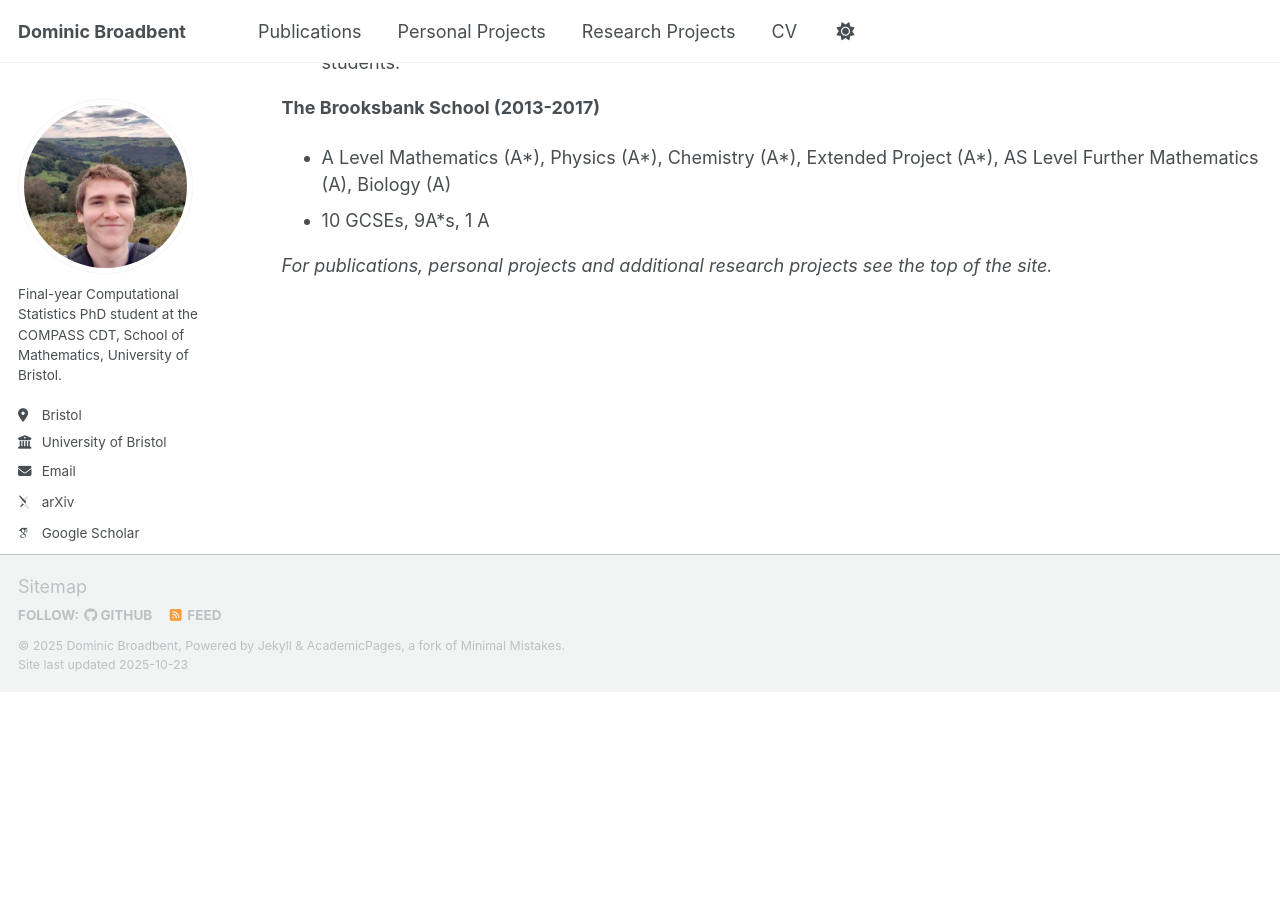
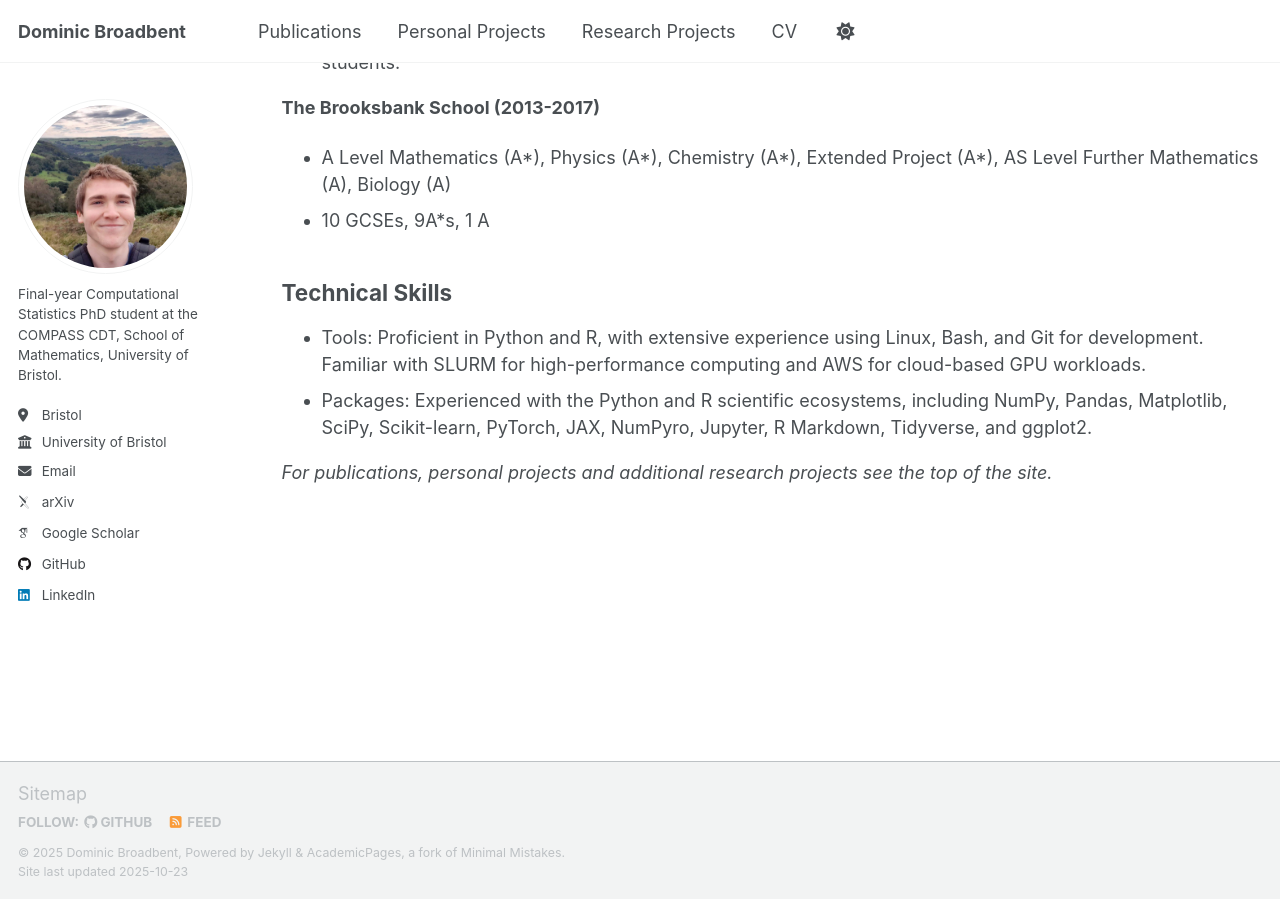
Before and after one commit to dominicjbroadbent/dominicjbroadbent.github.io, a Jekyll site: the page built from _pages/cv.md, in a window 1280 px wide and 900 px high, scrolled down 1117 px. Built offline with Jekyll 4.4.1, drawn with Linux system fonts in a browser that asks for light colours; some web fonts are replaced; a script that is not in the unit is left out; before the commit the page ends 1810 px from its top, so only the background shows below that.

Commit message:
Update cv.md

```diff
--- a/_pages/cv.md
+++ b/_pages/cv.md
@@ -40,4 +40,8 @@ redirect_from:
 - A Level Mathematics (A\*), Physics (A\*), Chemistry (A\*), Extended Project (A\*), AS Level Further Mathematics (A), Biology (A)
 - 10 GCSEs, 9A\*s, 1 A
 
+## Technical Skills
+- Tools: Proficient in Python and R, with extensive experience using Linux, Bash, and Git for development. Familiar with SLURM for high-performance computing and AWS for cloud-based GPU workloads.
+- Packages: Experienced with the Python and R scientific ecosystems, including NumPy, Pandas, Matplotlib, SciPy, Scikit-learn, PyTorch, JAX, NumPyro, Jupyter, R Markdown, Tidyverse, and ggplot2.
+
 *For publications, personal projects and additional research projects see the top of the site.*
```
